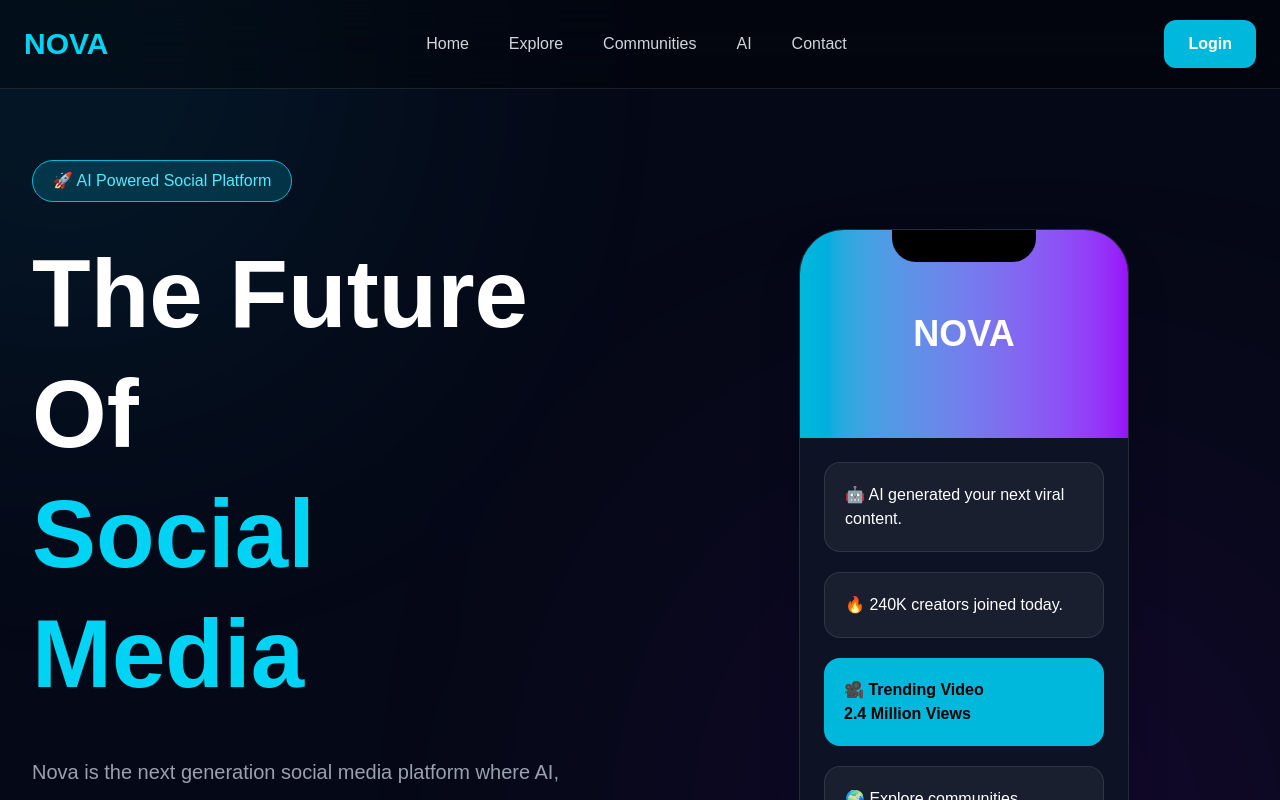
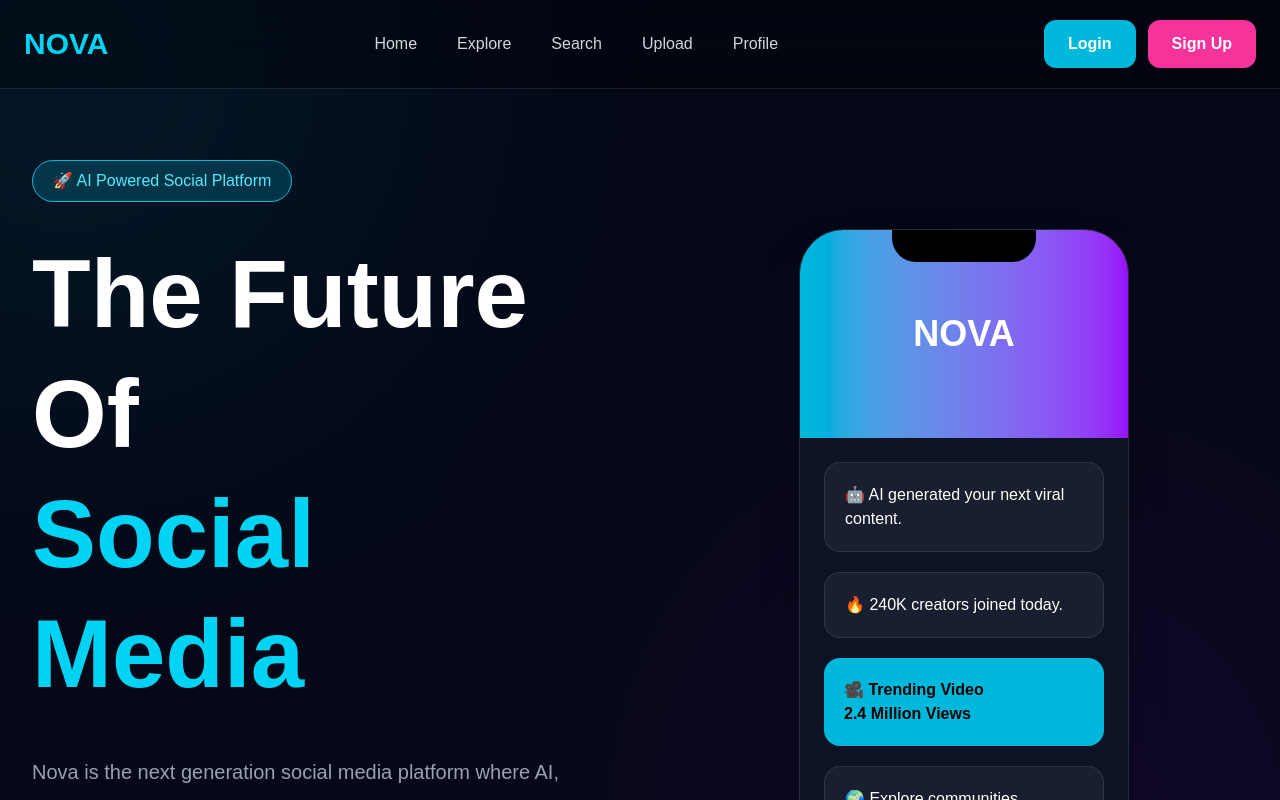
Before and after one commit to blueprintwealth6-coder/nova-client, a Next.js app: page / in a window 1280 px wide. Shown: the top 800 px of the page. Built offline with nearby package versions, Linux system fonts and the light colour scheme.

Commit message:
Fixed Navbar Login

```diff
--- a/components/Navbar.tsx
+++ b/components/Navbar.tsx
@@ -1,86 +1,91 @@
 "use client";
 
 import { useState } from "react";
+import Link from "next/link";
 
 export default function Navbar() {
   const [menuOpen, setMenuOpen] = useState(false);
 
   return (
     <nav className="fixed top-0 left-0 w-full z-50 bg-black/30 backdrop-blur-xl border-b border-white/10">
-
       <div className="max-w-7xl mx-auto flex items-center justify-between px-6 py-5">
-
-        <h1 className="text-3xl font-black text-cyan-400">
-          NOVA
-        </h1>
+        <Link href="/">
+          <h1 className="text-3xl font-black text-cyan-400 cursor-pointer">
+            NOVA
+          </h1>
+        </Link>
 
         {/* Desktop Menu */}
+        <div className="hidden lg:flex gap-10 text-gray-300">
+          <Link href="/" className="hover:text-cyan-400 transition">
+            Home
+          </Link>
 
-        <div className="hidden lg:flex gap-10 text-gray-300">
+          <Link href="/feed" className="hover:text-cyan-400 transition">
+            Explore
+          </Link>
 
-          <a href="#" className="hover:text-cyan-400 transition">
-            Home
-          </a>
+          <Link href="/search" className="hover:text-cyan-400 transition">
+            Search
+          </Link>
 
-          <a href="#" className="hover:text-cyan-400 transition">
-            Explore
-          </a>
+          <Link href="/upload" className="hover:text-cyan-400 transition">
+            Upload
+          </Link>
 
-          <a href="#" className="hover:text-cyan-400 transition">
-            Communities
-          </a>
-
-          <a href="#" className="hover:text-cyan-400 transition">
-            AI
-          </a>
-
-          <a href="#" className="hover:text-cyan-400 transition">
-            Contact
-          </a>
-
+          <Link href="/profile" className="hover:text-cyan-400 transition">
+            Profile
+          </Link>
         </div>
 
-        {/* Desktop Button */}
+        {/* Desktop Buttons */}
+        <div className="hidden lg:flex gap-3">
+          <Link href="/login">
+            <button className="bg-cyan-500 hover:bg-cyan-400 px-6 py-3 rounded-xl font-bold transition">
+              Login
+            </button>
+          </Link>
 
-        <button className="hidden lg:block bg-cyan-500 hover:bg-cyan-400 px-6 py-3 rounded-xl font-bold transition">
-          Login
-        </button>
+          <Link href="/signup">
+            <button className="bg-pink-500 hover:bg-pink-400 px-6 py-3 rounded-xl font-bold transition">
+              Sign Up
+            </button>
+          </Link>
+        </div>
 
         {/* Mobile Menu Button */}
-
         <button
           onClick={() => setMenuOpen(!menuOpen)}
           className="lg:hidden text-3xl"
         >
           ☰
         </button>
-
       </div>
 
       {/* Mobile Menu */}
+      {menuOpen && (
+        <div className="lg:hidden bg-[#0b1020] border-t border-white/10">
+          <div className="flex flex-col p-6 gap-5">
+            <Link href="/">Home</Link>
+            <Link href="/feed">Explore</Link>
+            <Link href="/search">Search</Link>
+            <Link href="/upload">Upload</Link>
+            <Link href="/profile">Profile</Link>
 
-      {menuOpen && (
+            <Link href="/login">
+              <button className="bg-cyan-500 rounded-xl py-3 w-full">
+                Login
+              </button>
+            </Link>
 
-        <div className="lg:hidden bg-[#0b1020] border-t border-white/10">
-
-          <div className="flex flex-col p-6 gap-5">
-
-            <a href="#">Home</a>
-            <a href="#">Explore</a>
-            <a href="#">Communities</a>
-            <a href="#">AI</a>
-            <a href="#">Contact</a>
-
-            <button className="bg-cyan-500 rounded-xl py-3 mt-4">
-              Login
-            </button>
-
+            <Link href="/signup">
+              <button className="bg-pink-500 rounded-xl py-3 w-full">
+                Sign Up
+              </button>
+            </Link>
           </div>
-
         </div>
-
       )}
-
     </nav>
   );
 }
```
